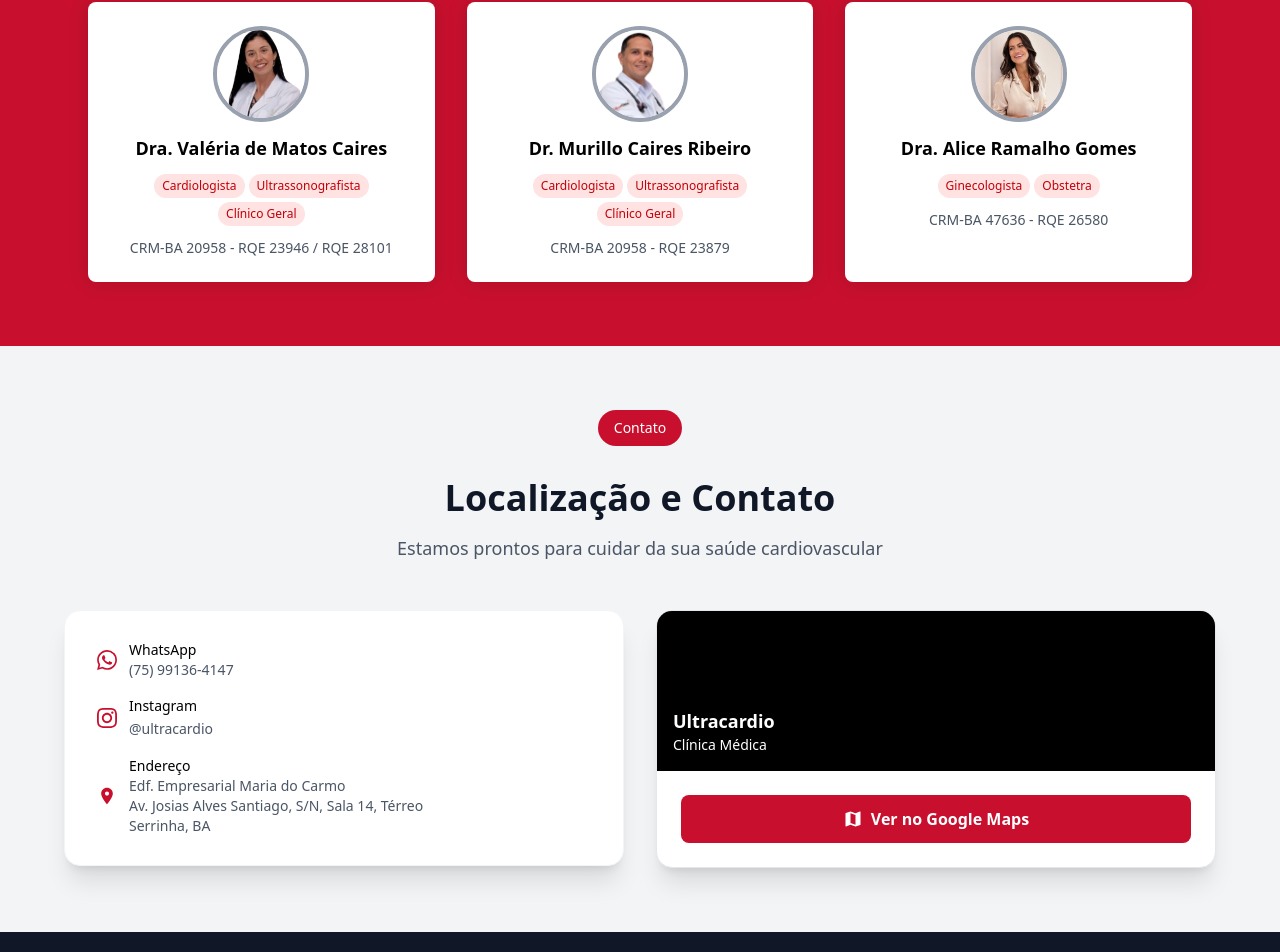
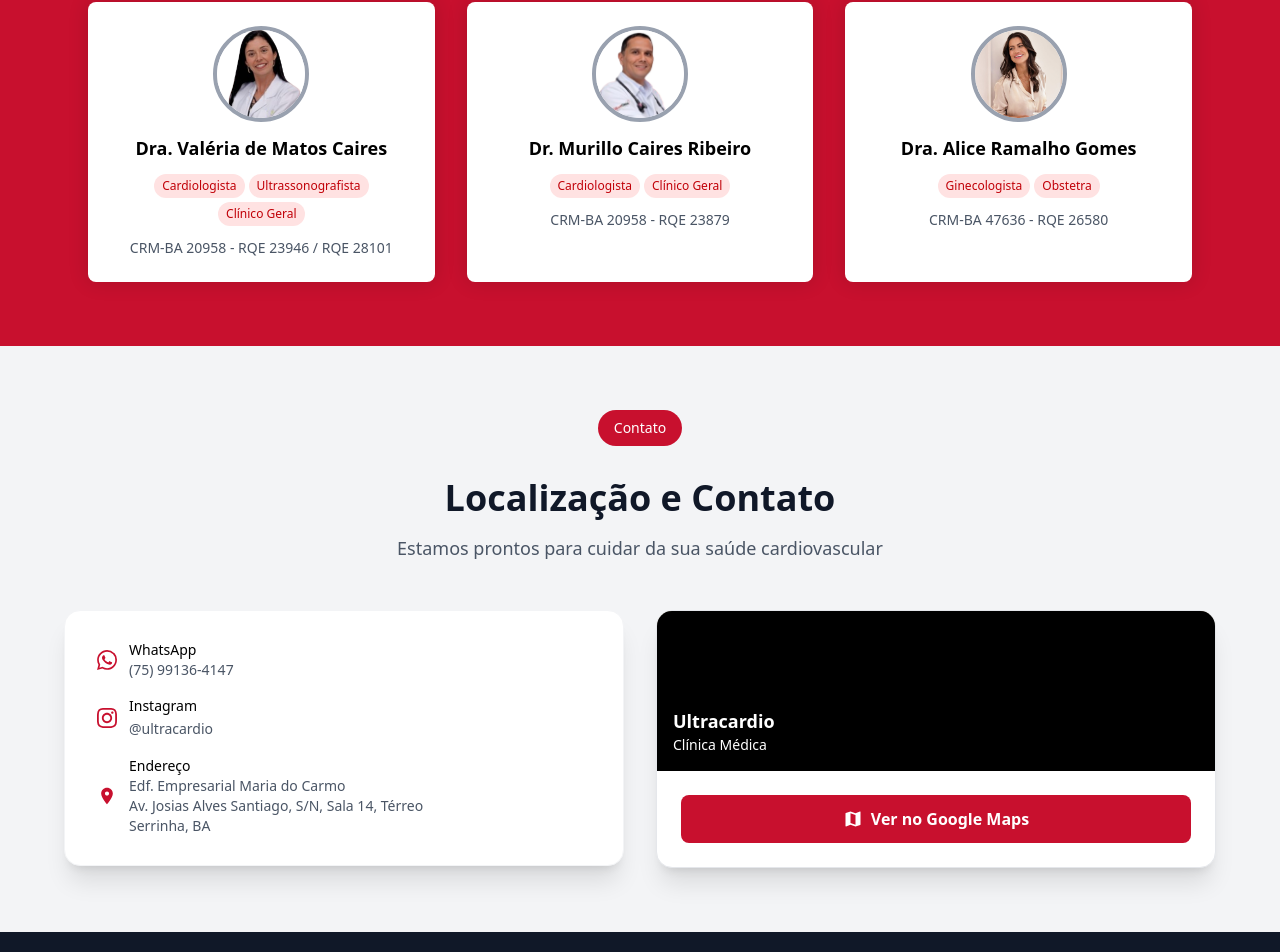
Before and after one commit to murilocaires/LandingPageUltracardio, a React (Vite) app: page / in a window 1280 px wide. Shown: the part 2541-3493 px from the top of the page. Built offline with nearby package versions, Linux system fonts and the light colour scheme.

Commit message:
Fix build errors: remove duplicate crm key and add terser dependency

```diff
--- a/package.json
+++ b/package.json
@@ -25,6 +25,7 @@
     "eslint-plugin-react-hooks": "^5.2.0",
     "eslint-plugin-react-refresh": "^0.4.20",
     "globals": "^16.3.0",
+    "terser": "^5.44.0",
     "vite": "^7.1.2"
   }
 }
--- a/src/components/Team.jsx
+++ b/src/components/Team.jsx
@@ -10,9 +10,8 @@ export function Team() {
     },
     {
       name: "Dr. Murillo Caires Ribeiro",
-      role: "Cardiologista / Ultrassonografista / Clínico Geral",
-      crm: "CRM-BA 20958 - RQE 23946 / RQE 28101",
-      crm: "CRM-BA 20958 - RQE 23879 ",
+      role: "Cardiologista / Clínico Geral",
+      crm: "CRM-BA 20958 - RQE 23879",
       img: "/src/assets/murillo.png",
     },
     {
```
Also changed, not shown: 1 other file (tests, documents, lock files or other folders).
